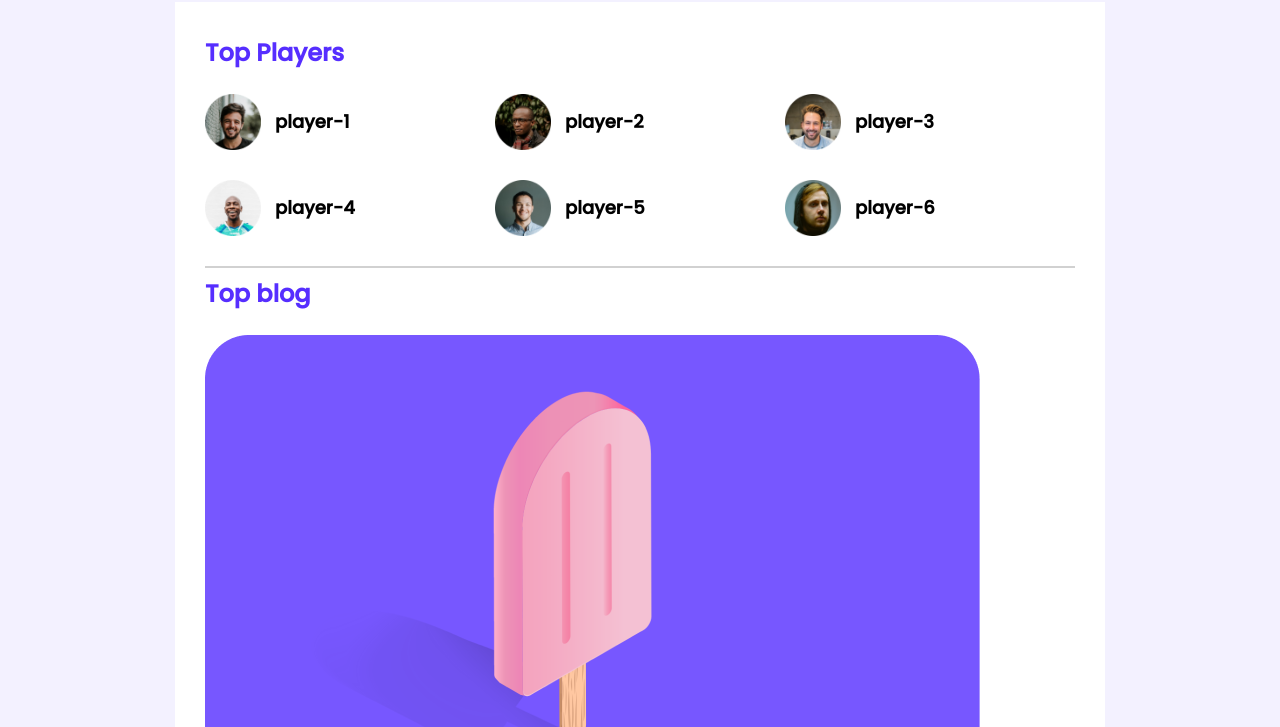
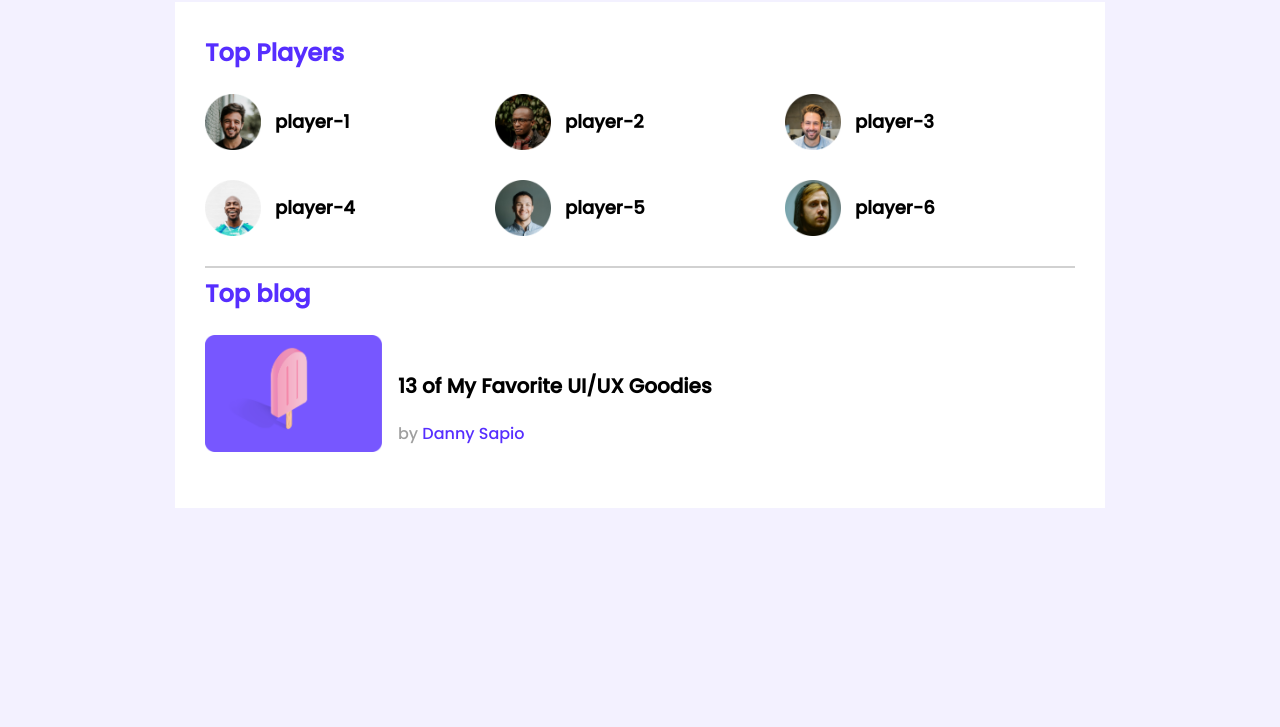
Before and after one commit to MdShamiurR/leader-board-css3, a plain HTML site: page index.html in a window 1280 px wide. Shown: the part 73-800 px from the top of the page. Drawn offline with Linux system fonts and the light colour scheme.

Commit message:
blog 1 done

```diff
--- a/index.html
+++ b/index.html
@@ -59,13 +59,15 @@
             <div class="top-blogs">
                 <h3 class="section-title">Top blog</h3>
                 <div class="blogs">
+                    <article class="blog">
                         <div class="thumbnail">
                             <img src="images/blogs/blog-1.png" alt="">
                         </div>
                         <div class="blog-info">
                             <h3 class="blog-title">13 of My Favorite UI/UX Goodies</h3>
-                        <p class="blog-author">by </p><a href="">Danny Sapio</a>
+                            <p class="blog-author">by <a href="">Danny Sapio</a> </p>
                         </div>
+                    </article>
                 </div>
 
             </div>
--- a/styles/style.css
+++ b/styles/style.css
@@ -70,3 +70,33 @@ hr{
 
 
 } */
+
+/* blog  line */
+
+.blog{
+    display: flex;
+}
+.blog img{
+    width:177px;
+    height:  117px;
+}
+
+.blog-info{
+    margin: 16px;
+}
+.blog-title{
+    font-size: 20px;
+    /* line-height: 34px; */
+}
+.blog-author{
+
+    color: #9F9F9F;
+
+    font-size: 16px;
+
+}
+.blog-author a {
+    text-decoration: none;
+    color: #562EFF;
+    font-size: 16px;
+}
```
Lines whose indentation alone changed are shown as unchanged.
